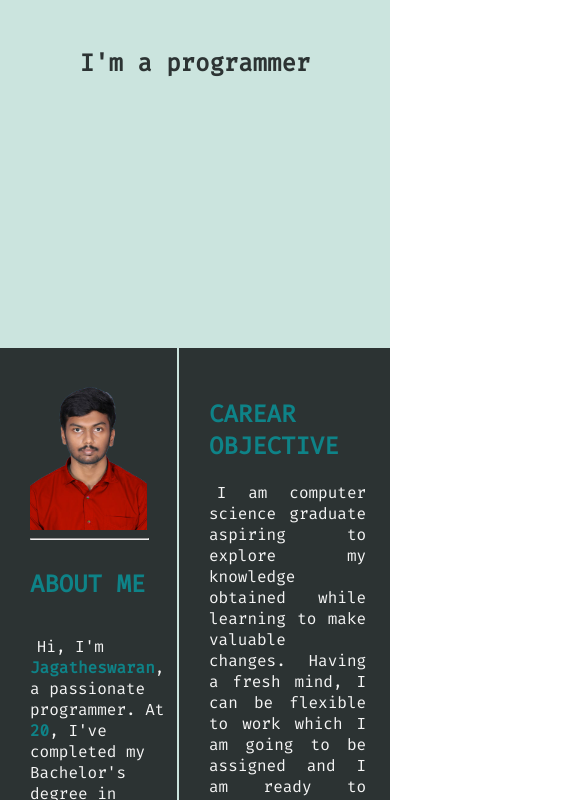
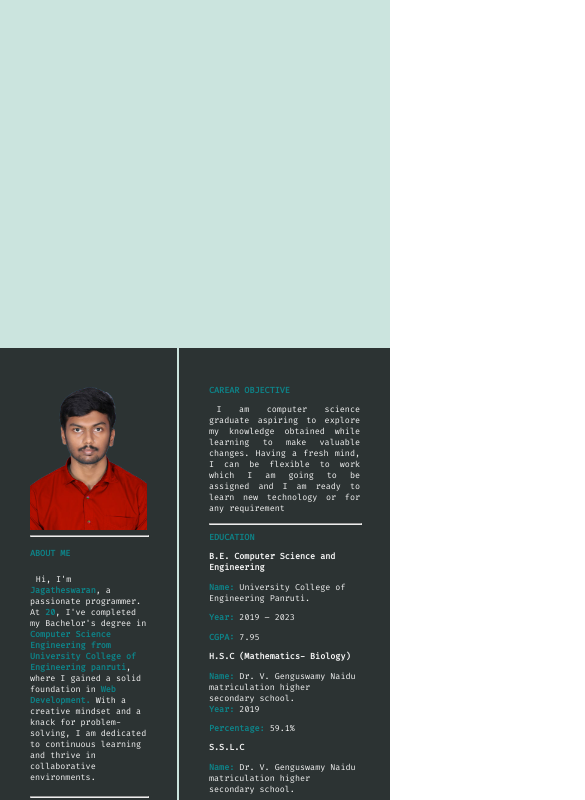
Before and after one commit to JagatheswaranSP/My_Portfolio, a plain HTML site: page index.html in a window 390 px wide. Shown: the part 496-1296 px from the top of the page, 585 px wide, since content can reach past the window. Drawn offline with Linux system fonts and the light colour scheme.

Commit message:
Update Portfolio_style.css

```diff
--- a/Portfolio_style.css
+++ b/Portfolio_style.css
@@ -150,3 +150,11 @@ hr{
     color: white;
     padding: 50px;
 }
+
+@media (max-width: 900px) {
+
+    *{
+        font-size: 1vh;
+    }
+
+}
```
